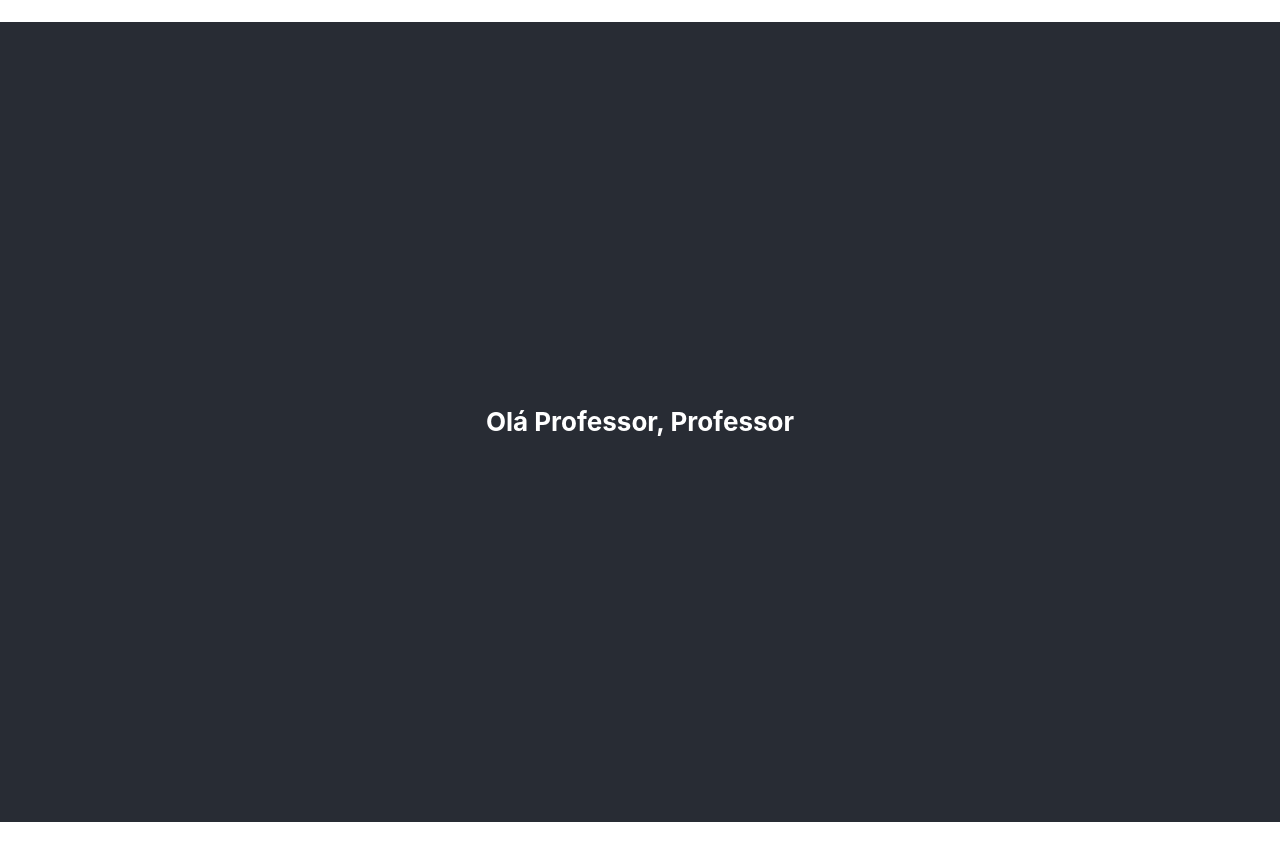
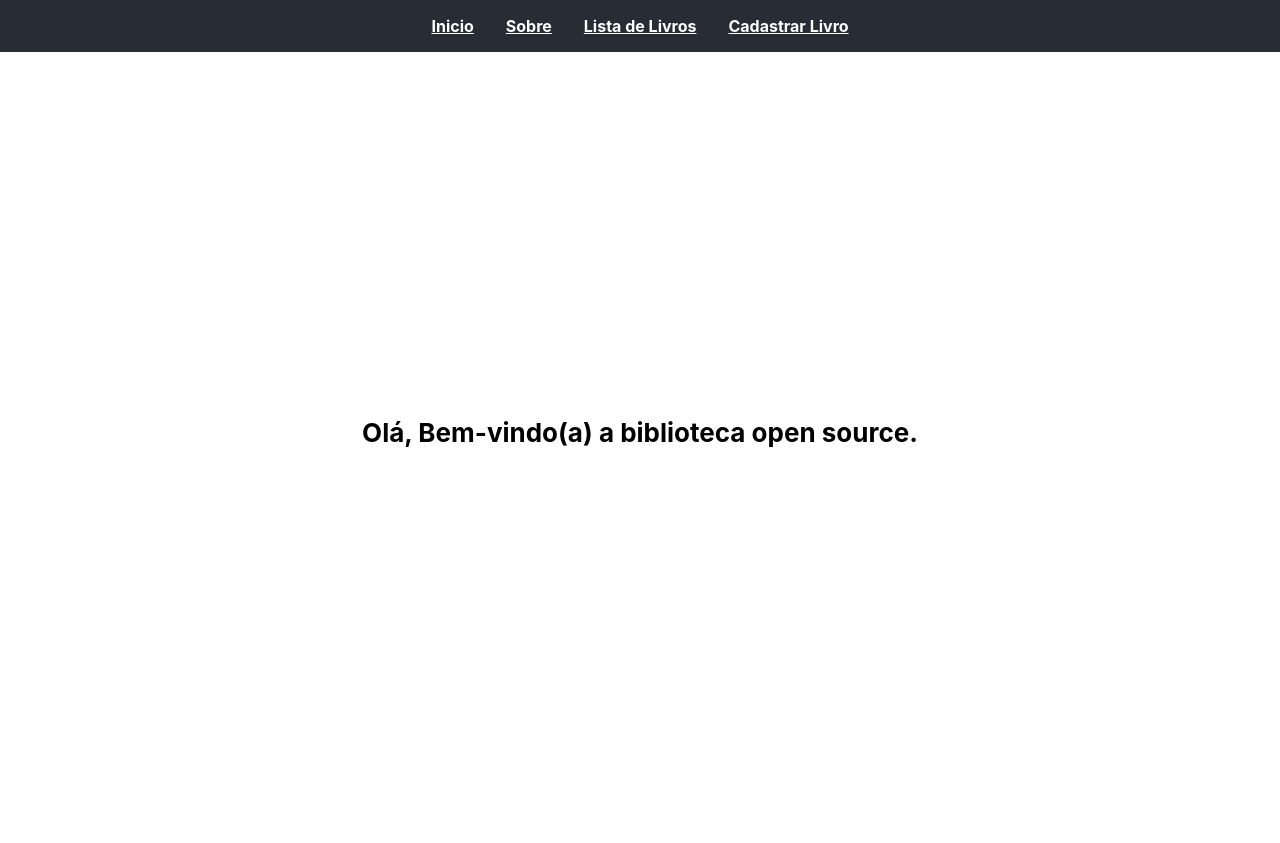
Before and after one commit to gabriellimma/pucrs-reading-journal, a React (Create React App) app: page / in a window 1280 px wide. Built offline with nearby package versions, Linux system fonts and the light colour scheme.

Commit message:
feat(atualiza componentes): substitui componente de saudação por novo componente de início e adiciona barra de navegação

```diff
--- a/src/App.css
+++ b/src/App.css
@@ -14,14 +14,15 @@
 }
 
 .App-header {
-  background-color: #282c34;
-  min-height: 100vh;
+  background-color: white;
+  min-height: 95vh;
+  margin-top: 0;
   display: flex;
   flex-direction: column;
   align-items: center;
   justify-content: center;
   font-size: calc(10px + 2vmin);
-  color: white;
+  color: black;
 }
 
 .App-link {
--- a/src/App.js
+++ b/src/App.js
@@ -1,12 +1,18 @@
 import './App.css';
-import GreetingsComponent from './components/GreetingsComponent/GreetingsComponent';
+import InicioComponent from './components/InicioComponent/InicioComponent';
+import NavbarComponent from './components/NavBar/NavbarComponent';
 
 function App() {
 
+  const menuItems = ["Inicio", "Sobre", "Lista de Livros", "Cadastrar Livro"]
+
   return (
     <div className="App">
-      <GreetingsComponent
-        name={"Professor"}
+      <NavbarComponent
+        menuItems = {menuItems}
+      />
+      <InicioComponent
+        message={"Olá, Bem-vindo(a) a biblioteca open source."}
       />
     </div>
   );
--- a/src/components/GreetingsComponent/GreetingsComponent.js
+++ /dev/null
@@ -1,20 +0,0 @@
-import React from "react";
-
-/**
- * componente que retorna mensagem de saudação
- * @param {{name: string, age: number, gender: string}} props
- * @returns component
- */
-function GreetingsComponent(props) {
-
-    let greeting = `Olá Professor`
-    return (
-        <h2 className="App-header">
-            <p>
-                <b>{greeting}</b>, {props.name}
-            </p>
-        </h2>
-    )
-}
-
-export default GreetingsComponent;
--- /dev/null
+++ b/src/components/InicioComponent/InicioComponent.js
@@ -0,0 +1,17 @@
+import React from "react";
+
+/**
+ * componente que retorna mensagem de saudação
+ * @param {{message: string}} props
+ * @returns component
+ */
+function InicioComponent(props) {
+
+    return (
+        <h1 className="App-header">
+                {props.message}
+        </h1>
+    )
+}
+
+export default InicioComponent;
--- a/src/components/NavBar/NavbarComponent.js
+++ b/src/components/NavBar/NavbarComponent.js
@@ -1,7 +1,15 @@
 function NavbarComponent(props) {
     return (
-        <nav>
-
+        <nav style={{padding: "1em", backgroundColor: "#282c34", color: "white"}}>
+            {props.menuItems.map((item) =>
+                <a
+                    href="#_"
+                    style={{padding: "1em", marginTop: "1em", color: "white", fontWeight: "bold", minHeight: "3vh"}}
+                    key={item}
+                >
+                    {item}
+                </a>
+            )}
         </nav>
     )
 }
```
Also changed, not shown: src/components/BookList/BookListComponent.js (added, +9 -0 lines).
